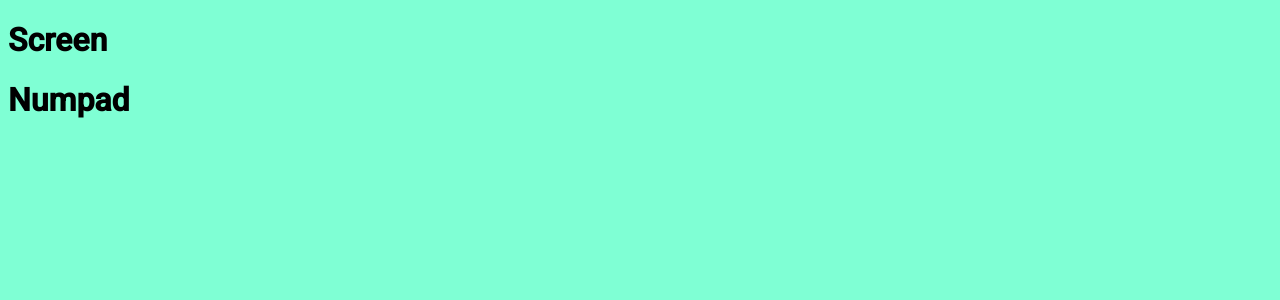
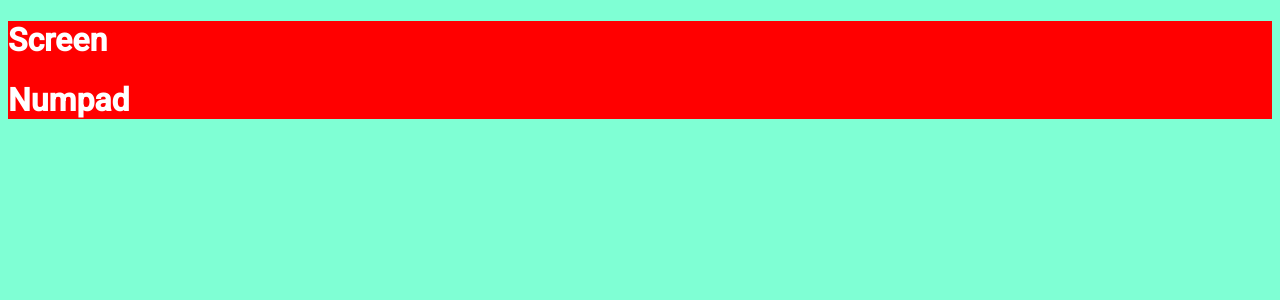
Before and after one commit to joshuasearle/ts-calc, a React app: page / in a window 1280 px wide. Shown: the top 300 px of the page. Built offline with nearby package versions, Linux system fonts and the light colour scheme.

Commit message:
Correct class name import

```diff
--- a/src/components/Calculator.tsx
+++ b/src/components/Calculator.tsx
@@ -5,7 +5,7 @@ import Numpad from './Numpad';
 
 const Calculator: React.SFC = () => {
   return (
-    <div className={'calc-container'}>
+    <div className='container'>
       <Screen />
       <Numpad />
     </div>
```
